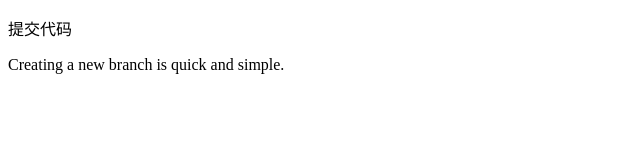
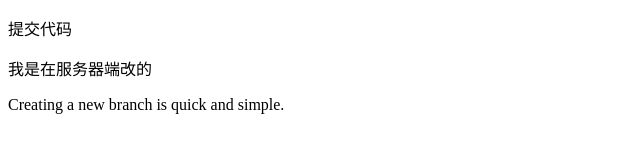
Before and after one commit to aizhoujin/wlwg, a plain HTML site: page index.html in a window 1280 px wide. Shown: the whole page, without its empty margins (0-640 px from the left). Drawn offline with Linux system fonts and the light colour scheme.

Commit message:
Update index.html

```diff
--- a/index.html
+++ b/index.html
@@ -6,6 +6,7 @@
 </head>
 <body>
     <p>提交代码</p>
+    <p>我是在服务器端改的</p>
 Creating a new branch is quick and simple.
 </body>
 </html>
```
